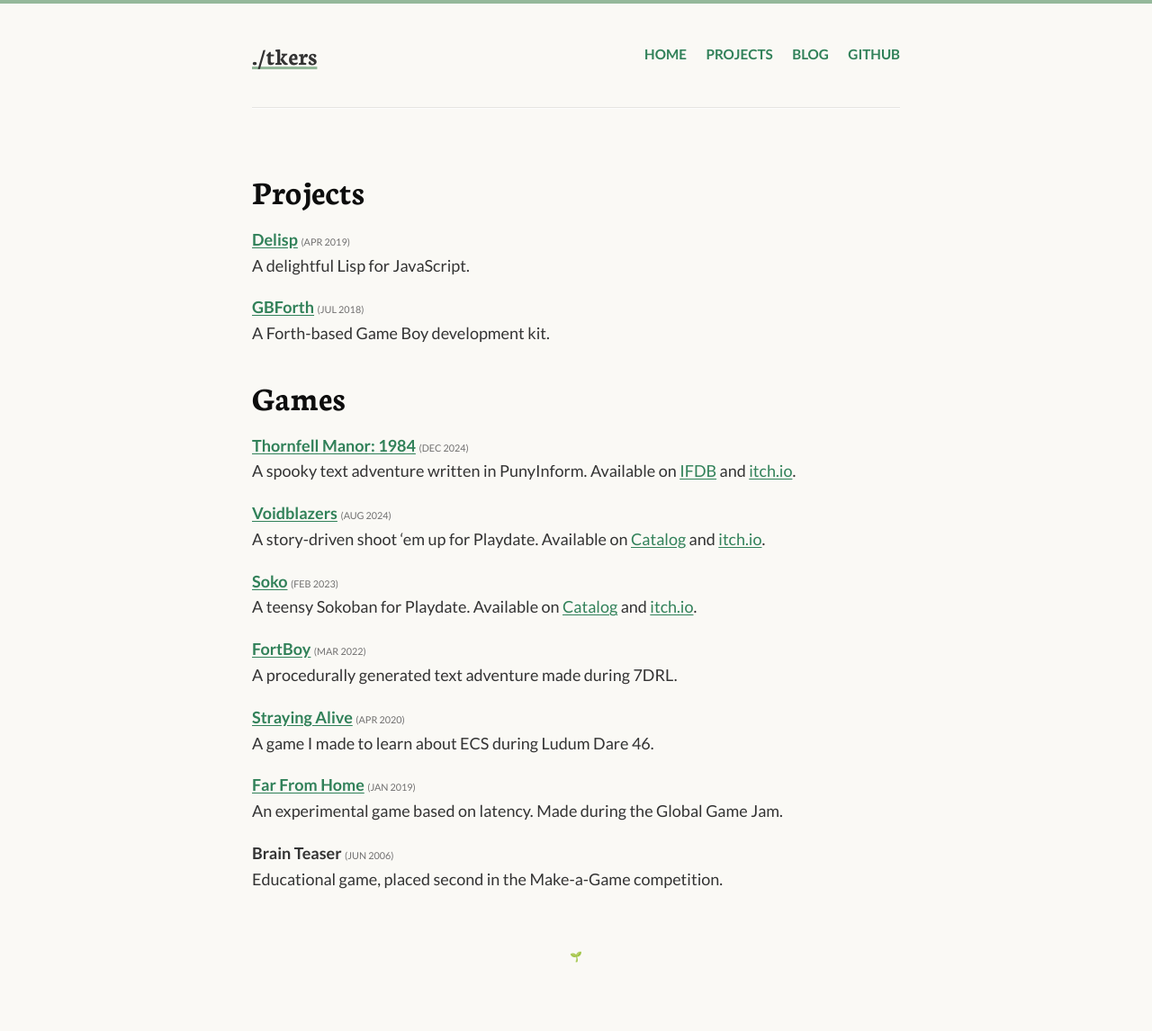
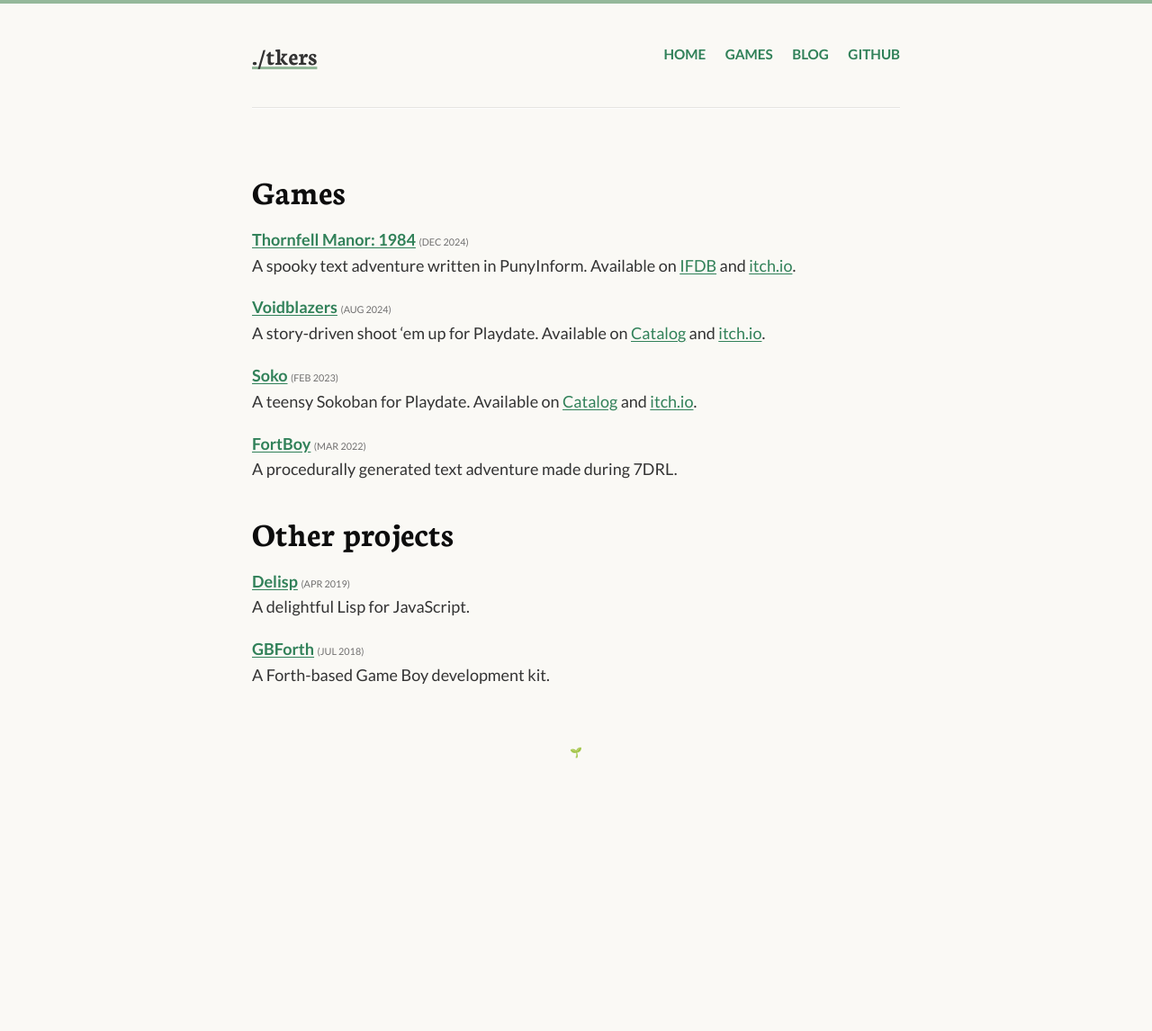
Before and after one commit to tkers/tkers.github.io, a Jekyll site: the page built from games.md, in a window 1280 px wide. Shown: the whole page at 90% size. Built offline with Jekyll 4.4.1, drawn with Linux system fonts in a browser that asks for light colours; our own code applies the rules of GitHub Pages for plain Markdown files; after the commit the page ends 920 px from its top, so only the background shows below that.

Commit message:
Rename Projects to Games

```diff
--- a/_config.yml
+++ b/_config.yml
@@ -14,8 +14,8 @@ footer: '🌱'
 navigation:
   - label: Home
     page: /
-  - label: Projects
-    page: /projects
+  - label: Games
+    page: /games
   - label: Blog
     page: /blog
   - label: GitHub
--- a/projects.md
+++ b/games.md
@@ -1,14 +1,6 @@
 ---
-title: Projects
+title: Games
 ---
-
-# Projects
-
-**[Delisp](https://delisp.org)** <small>(Apr 2019)</small>\
-A delightful Lisp for JavaScript.
-
-**[GBForth](https://gbforth.org)** <small>(Jul 2018)</small>\
-A Forth-based Game Boy development kit.
 
 # Games
 
@@ -24,11 +16,19 @@ A teensy Sokoban for Playdate. Available on [Catalog](https://play.date/games/so
 **[FortBoy](https://tkers.itch.io/fortboy)** <small>(Mar 2022)</small>\
 A procedurally generated text adventure made during 7DRL.
 
-**[Straying Alive](https://tkers.dev/straying-alive)** <small>(Apr 2020)</small>\
-A game I made to learn about ECS during Ludum Dare 46.
+<!-- **[Straying Alive](https://tkers.dev/straying-alive)** <small>(Apr 2020)</small>\
+A game I made to learn about ECS during Ludum Dare 46. -->
 
-**[Far From Home](https://github.com/tkers/farfromhome)** <small>(Jan 2019)</small>\
-An experimental game based on latency. Made during the Global Game Jam.
+<!-- **[Far From Home](https://github.com/tkers/farfromhome)** <small>(Jan 2019)</small>\
+An experimental game based on latency. Made during the Global Game Jam. -->
 
-**Brain Teaser** <small>(Jun 2006)</small>\
-Educational game, placed second in the Make-a-Game competition.
+<!-- **Brain Teaser** <small>(Jun 2006)</small>\
+Educational game, placed second in the Make-a-Game competition. -->
+
+# Other projects
+
+**[Delisp](https://delisp.org)** <small>(Apr 2019)</small>\
+A delightful Lisp for JavaScript.
+
+**[GBForth](https://gbforth.org)** <small>(Jul 2018)</small>\
+A Forth-based Game Boy development kit.
```
